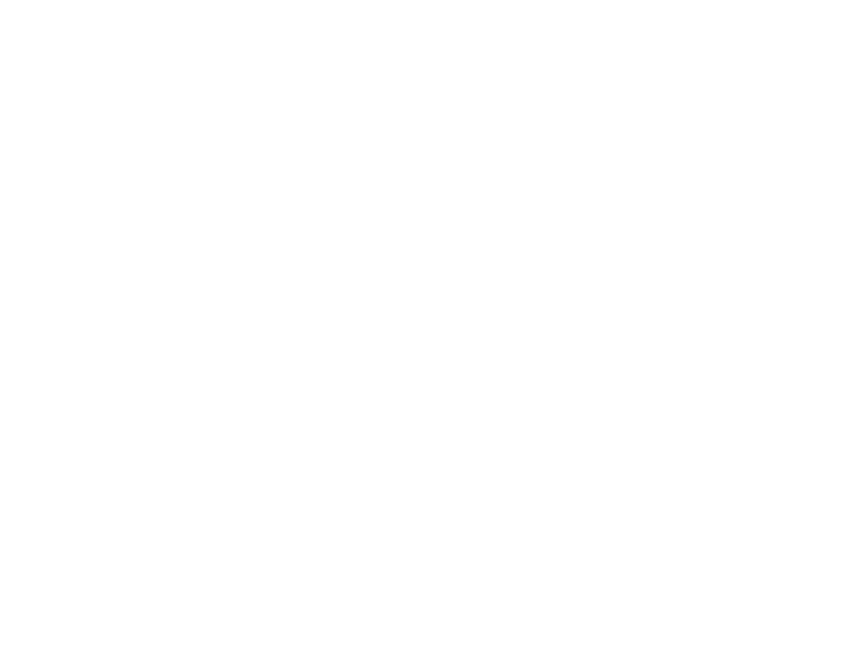
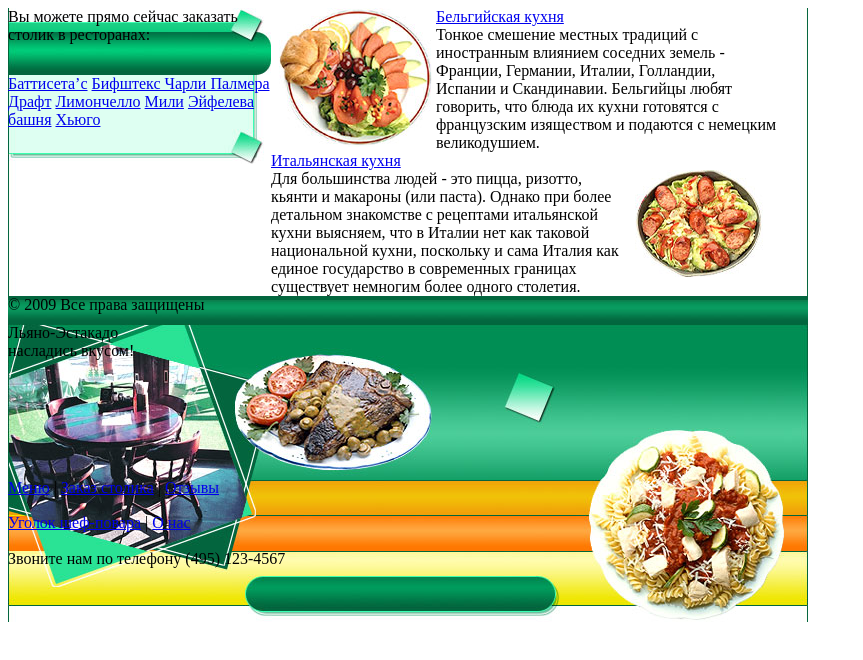
Before and after one commit to vonexel/Lab7-Mozgovoy-Nikolay-MKIS23, a plain HTML site: page index.html in a window 1280 px wide. Shown: the whole page, without its empty margins (0-863 px from the left). Drawn offline with Linux system fonts and the light colour scheme.

Commit message:
rubber design pt1

```diff
--- a/css/style.css
+++ b/css/style.css
@@ -0,0 +1,87 @@
+#body{
+ width:800px;
+ padding-left:50%;
+ margin:0px;
+}
+#main{
+ width:800px;
+ margin-left:0px;
+ background-image: url(../images/fon_bg.jpg);
+ background-repeat: repeat-y;
+}
+#header_bg{
+	width:100%;
+	background-image: url(../images/header_bg.jpg);
+ 	background-repeat:no-repeat;
+}
+#header{
+ width:800px;
+ height:155px;
+ background-image: url(../images/header.jpg);
+ background-repeat:no-repeat;
+}
+#menu1_bg{
+	width:100%;
+	background-image: url(../images/menu1_bg.jpg);
+ 	background-repeat:no-repeat;
+ }
+#menu1{
+ width:800px;
+ height:35px;
+ background-image: url(../images/menu1.jpg);
+ background-repeat:no-repeat;
+}
+#menu2_bg{
+	width:100%;
+	background-image: url(../images/menu2_bg.jpg);
+ 	background-repeat:no-repeat;
+ }
+#menu2{
+ width:800px;
+ height:36px;
+ background-image: url(../images/menu2.jpg);
+ background-repeat:no-repeat;
+}
+#menu3_bg{
+	width:100%;
+	background-image: url(../images/menu3_bg.jpg);
+ 	background-repeat:no-repeat;
+ }
+#menu3{
+ width:800px;
+ height:72px;
+ background-image: url(../images/menu3.jpg);
+ background-repeat:no-repeat;
+}
+#reklama{
+ float:left;
+ width:263px;
+}
+#reklama_top{
+ width:263px;
+ height:67px;
+ background-image: url(../images/reklama_top.jpg);
+ background-repeat:no-repeat;
+}
+#reklama_text{
+ width:263px;
+ background-image: url(../images/reklama_bg.jpg);
+ background-repeat: repeat-y;
+}
+#reklama_bottom{
+ width:263px;
+ height:35px;
+ background-image: url(../images/reklama_bottom.jpg);
+ background-repeat:no-repeat;
+}
+#content{
+ float:left;
+ width:507px;
+}
+#footer{
+ clear:both;
+ width:800px;
+ height:28px;
+ background-image: url(../images/footer.jpg);
+ background-repeat: repeat-x;
+}
--- a/index.html
+++ b/index.html
@@ -0,0 +1,86 @@
+<html>
+            <head>
+                <title> Блочная верстка сайта </title>
+                <link rel="stylesheet" type="text/css" href="css/style.css">
+            </head>
+
+            <body>
+                <div id="main">
+                    <div id="conteyner">
+                        <div id="reklama">
+                            <div id="reklama_top">
+                                <div id="textreklamatop">Вы можете прямо сейчас заказать
+                                                         столик в ресторанах:
+                                </div>
+                            </div>
+                            <div id="reklama_text">
+                                <div id="textreklamatext">
+                                    <a href="#" class="reklama"> Баттисета’с</a>
+                                    <a href="#" class="reklama"> Бифштекс Чарли Палмера</a>
+                                    <a href="#" class="reklama"> Драфт</a>
+                                    <a href="#" class="reklama"> Лимончелло</a>
+                                    <a href="#" class="reklama"> Мили</a>
+                                    <a href="#" class="reklama"> Эйфелева башня</a>
+                                    <a href="#" class="reklama"> Хьюго</a>
+                                </div>
+                            </div>
+                            <div id="reklama_bottom"></div>
+                        </div>
+                        <div id="content">
+                            <img src="images/bludo1.jpg" align="left">
+                            <a href="#">Бельгийская кухня</a><br>
+                            Тонкое смешение местных традиций с иностранным
+                            влиянием соседних земель - Франции, Германии, Италии,
+                            Голландии, Испании и Скандинавии. Бельгийцы любят говорить,
+                            что блюда их кухни готовятся с французским изяществом
+                            и подаются с немецким великодушием.
+                            <div style="clear:both"></div>
+
+                            <a href="#">Итальянская кухня </a><br>
+                            <img src="images/bludo2.jpg" align="right">
+                            Для большинства людей - это пицца, ризотто, кьянти
+                            и макароны (или паста). Однако при более детальном
+                            знакомстве с рецептами итальянской кухни выясняем,
+                            что в Италии нет как таковой национальной кухни, поскольку
+                            и сама Италия как единое государство в современных границах
+                            существует немногим более одного столетия.
+                        </div>
+                    </div>
+                    <div id="footer">
+                        © 2009  Все права защищены
+                    </div>
+                </div>
+                    <div id="header_bg">
+                        <div id="header">
+                            <div id="headertext1">Льяно-Эстакадо</div>
+                            <div id="headertext2">насладись вкусом!</div>
+                        </div>
+                    </div>
+                    <div id="menu1_bg">
+                        <div id="menu1">
+                            <div id="textmenu1">
+                                <a href="#" class="menu">Меню</a> |
+                                <a href="#" class="menu">Заказ столика</a> |
+                                <a href="#" class="menu">Отзывы</a>
+                            </div>
+                        </div>
+                    </div>
+                    <div id="menu2_bg">
+                        <div id="menu2">
+                            <div id="textmenu2">
+                                <a href="#" class="menu">Уголок шеф-повара</a> |
+                                <a href="#" class="menu">О нас</a>
+                            </div>
+                        </div>
+                    </div>
+                    <div id="menu3_bg">
+                        <div id="menu3">
+                            <div id="textmenu3">
+                                Звоните нам по телефону  (495) 123-4567
+                            </div>
+                        </div>
+                    </div>
+                </div>
+            </body>
+
+        </html>
```
